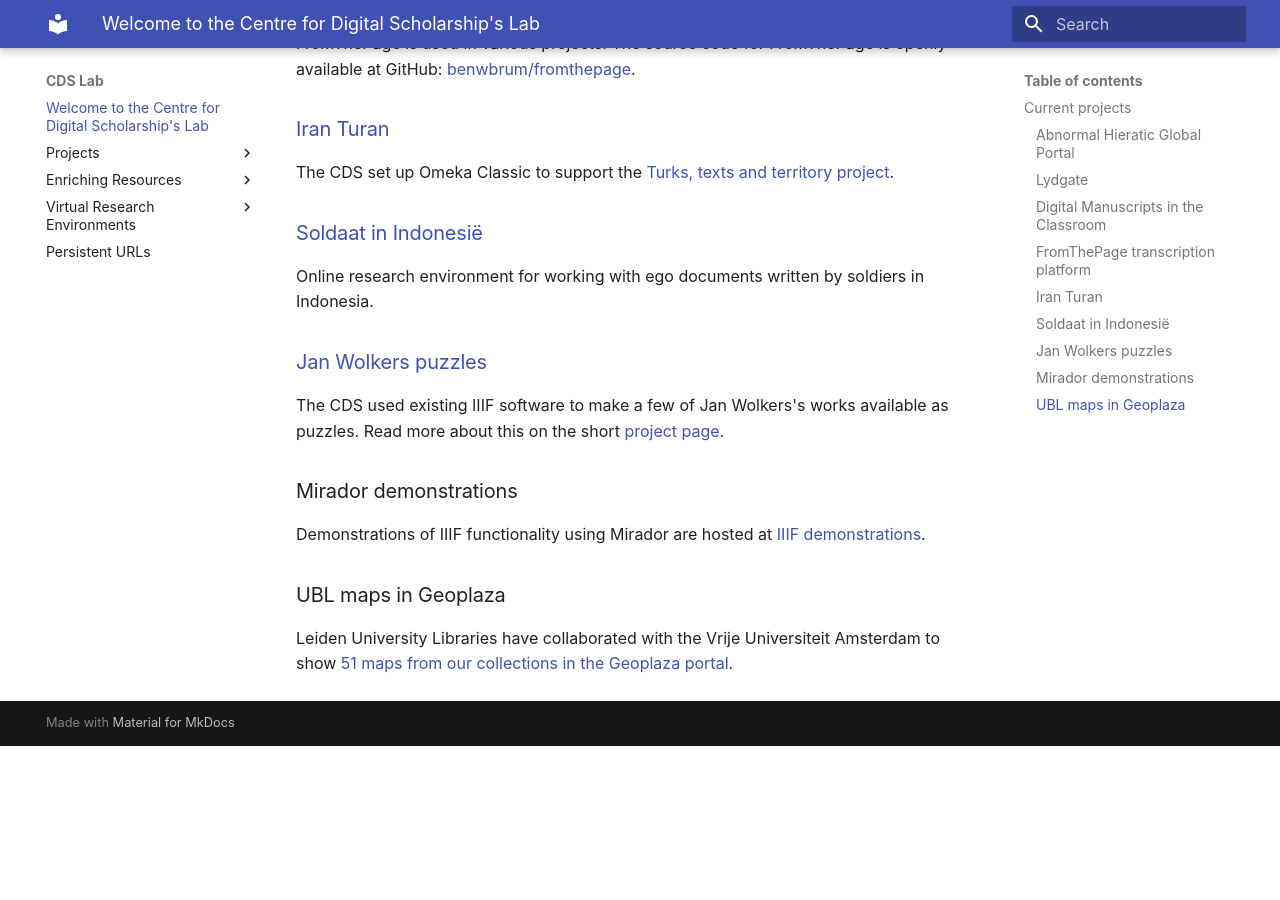
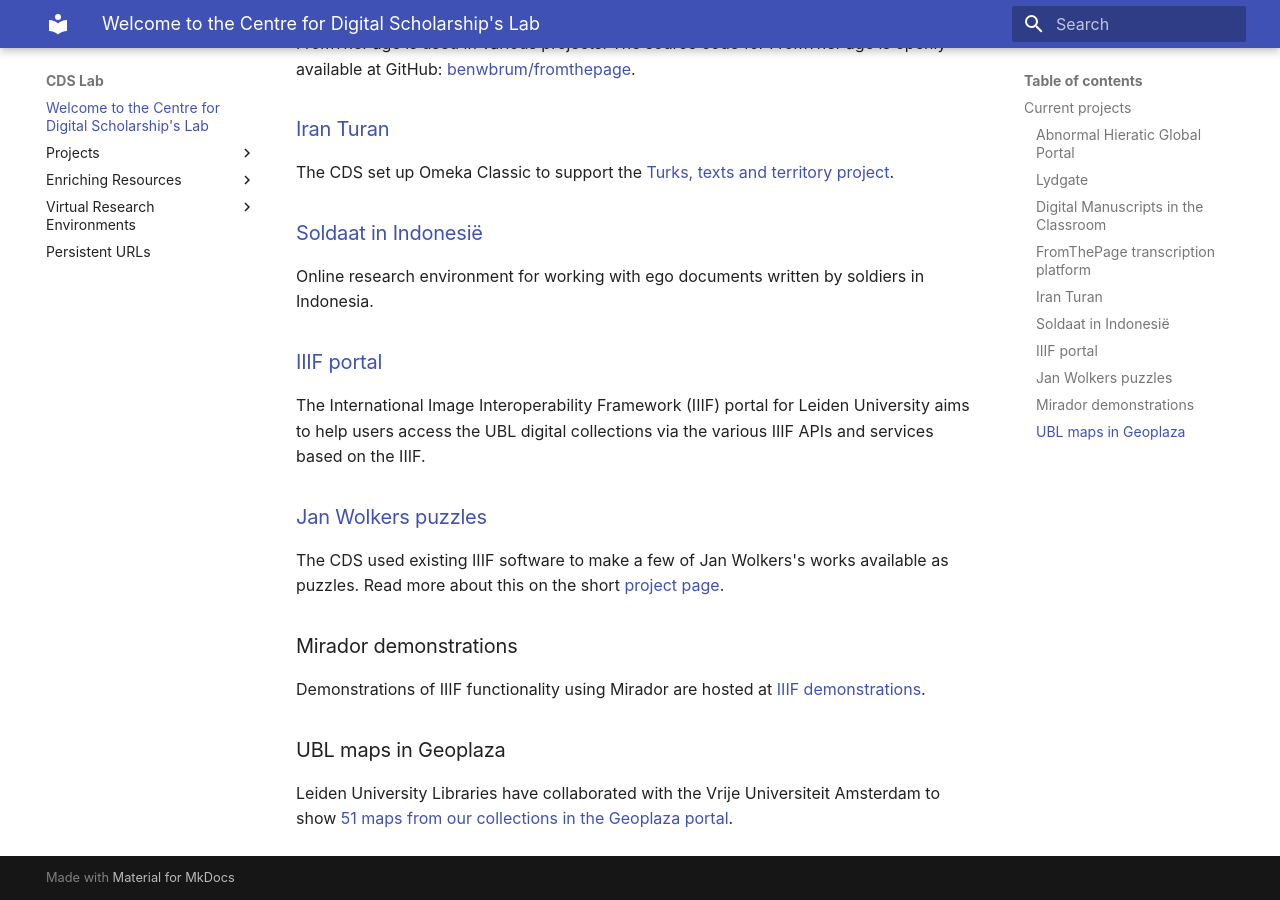
Before and after one commit to LeidenUniversityLibrary/cds-lab-homepage, an MkDocs documentation site: the page built from docs/index.md, in a window 1280 px wide and 900 px high, scrolled down 1009 px. Built offline with MkDocs 1.6.1 and Material for MkDocs 9.7.7, drawn with Linux system fonts in a browser that asks for light colours; before the commit the page ends 1755 px from its top, so only the background shows below that.

Commit message:
Add link to IIIF portal

```diff
--- a/docs/index.md
+++ b/docs/index.md
@@ -46,6 +46,11 @@
 
 Online research environment for working with ego documents written by soldiers in Indonesia.
 
+## [IIIF portal](https://iiif.universiteitleiden.nl/)
+
+The International Image Interoperability Framework (IIIF) portal for Leiden University aims to help
+users access the UBL digital collections via the various IIIF APIs and services based on the IIIF.
+
 ## [Jan Wolkers puzzles](https://iiif.universiteitleiden.nl/view/puzzles.html)
 
 The CDS used existing IIIF software to make a few of Jan Wolkers's works available as puzzles.
```
